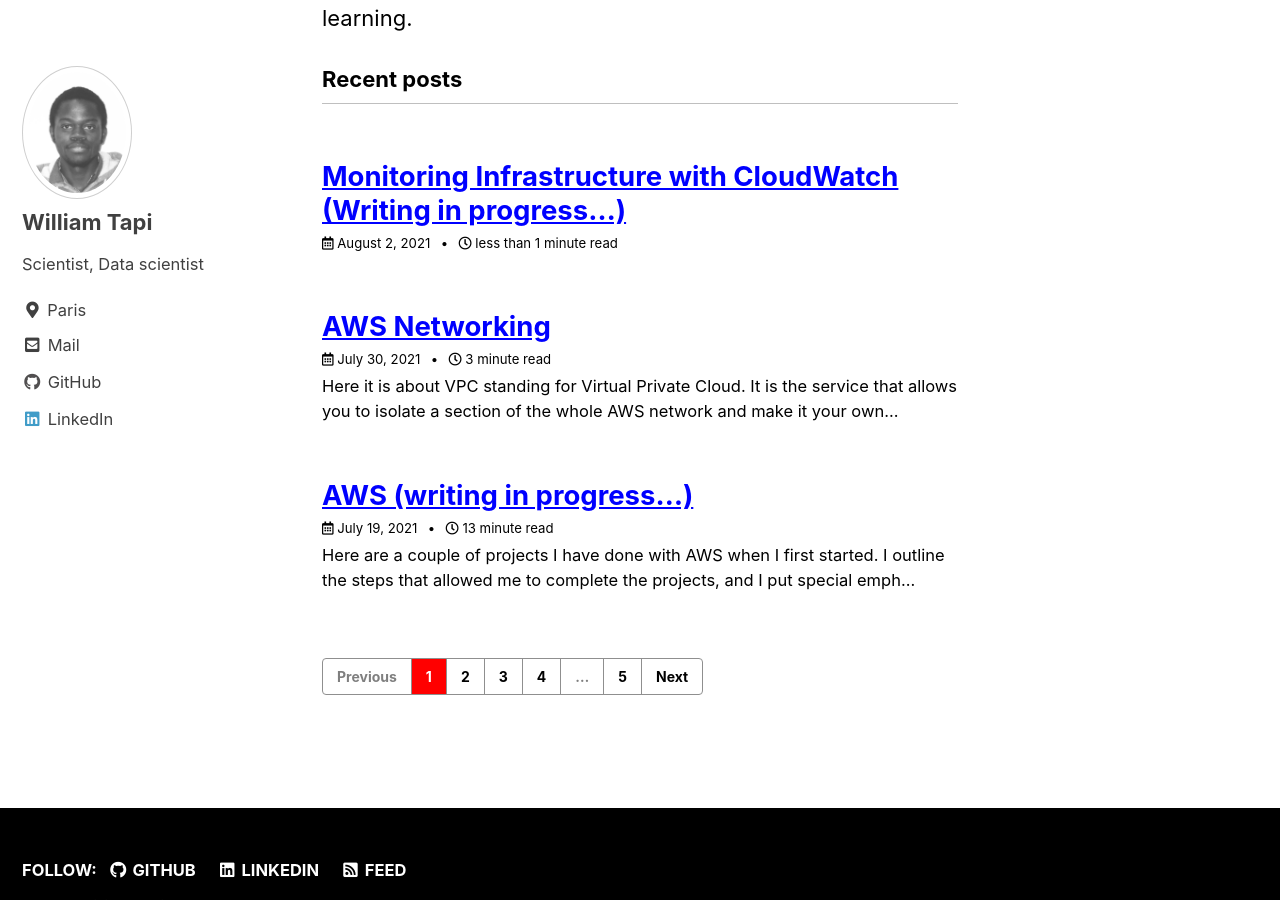
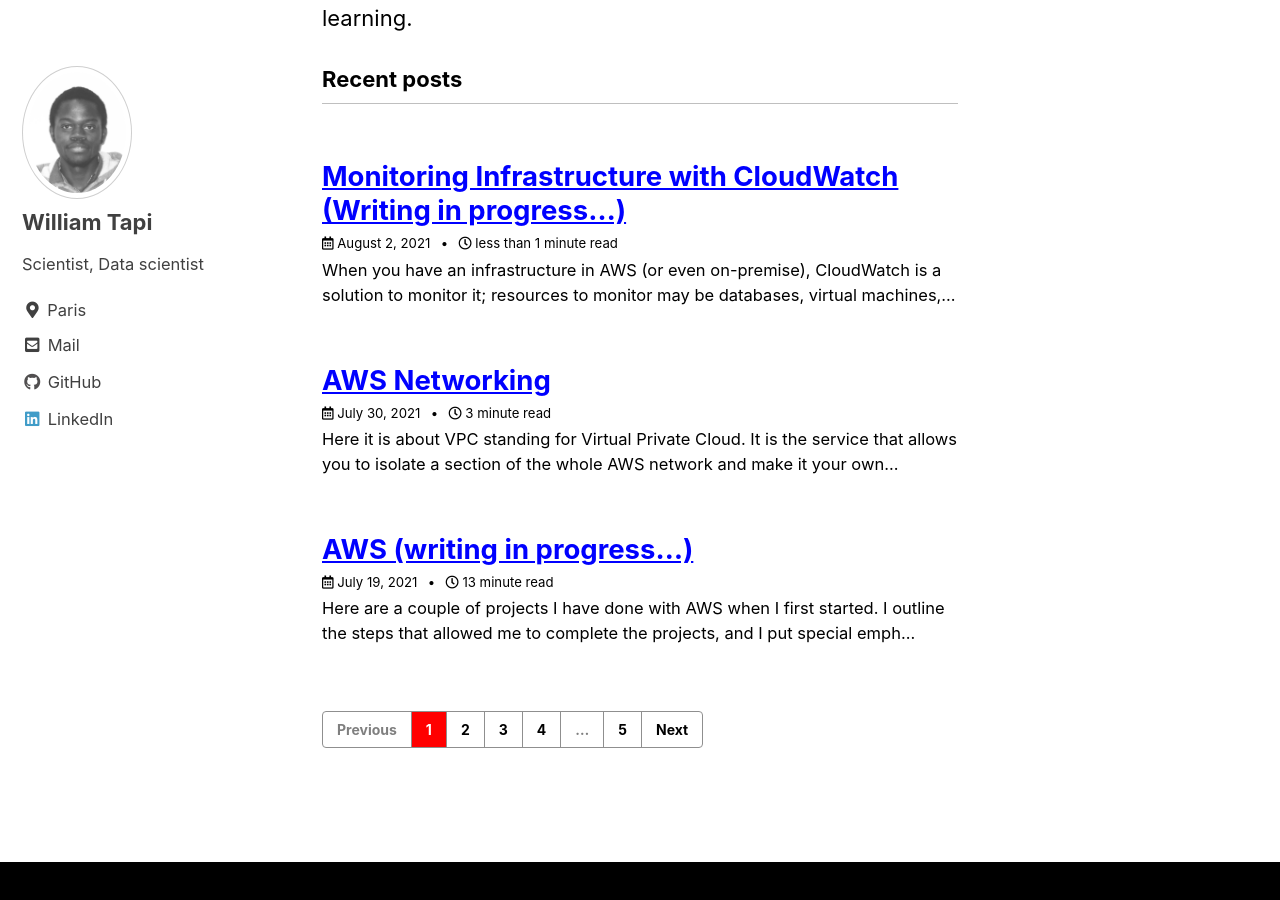
Before and after one commit to Will007-max/Will007-max.github.io, a Jekyll site: the page built from index.html, in a window 1280 px wide and 900 px high, scrolled down 927 px. Built offline with Jekyll 4.4.1, drawn with Linux system fonts in a browser that asks for light colours; cached includes are drawn as plain includes; a script that is not in the unit is left out; the list of posts is cut into pages by our own code; comment, search, counter and statistics services are not loaded.

Commit message:
new modifs

```diff
--- a/_posts/2021-08-02-aws_cloudwatch.md
+++ b/_posts/2021-08-02-aws_cloudwatch.md
@@ -12,3 +12,10 @@
 sidebar:
     nav: sidebar-sample
 ---
+
+When you have an infrastructure in AWS (or even on-premise), *CloudWatch* is a
+solution to monitor it; resources to monitor may be databases, virtual machines,
+disks, web applications... as on-premise solutions like Nagios. CloudWatch allows
+to collect **logs**, **metrics** and **events** in order to improve performance
+and optimization. It is important to know that an agent has to be installed inside
+an AWS instance (or even on-premise) in order to monitor it using CloudWatch.
```
Also changed, not shown: _posts/2021-07-30-aws_vpc.md (+3 -2 lines).
